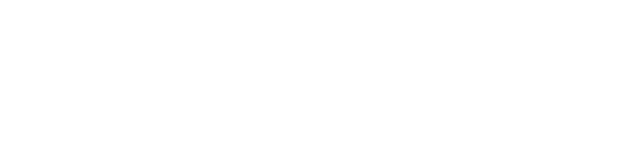
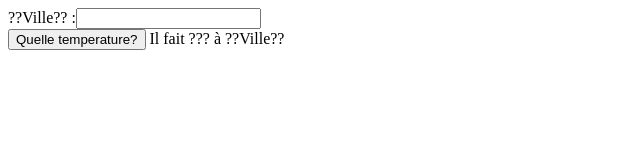
Before and after one commit to la-ref/pimpmymeteo, a plain HTML site: page index.html in a window 1280 px wide. Shown: the whole page, without its empty margins (0-640 px from the left). Drawn offline with Linux system fonts and the light colour scheme.

Commit message:
initial release of html

```diff
--- a/index.html
+++ b/index.html
@@ -11,5 +11,13 @@
     </head>
     <body>
 
+        <div>
+            <div>
+                <label id="villeLabel">??Ville?? :</label><input type="text" id="villeInput">
+            </div>
+            <input type="button" id="buttonTemp" value="Quelle temperature?">
+            <label id="resultat">Il fait ??? à ??Ville??</label>
+        </div>
+
     </body>
 </html>
```
